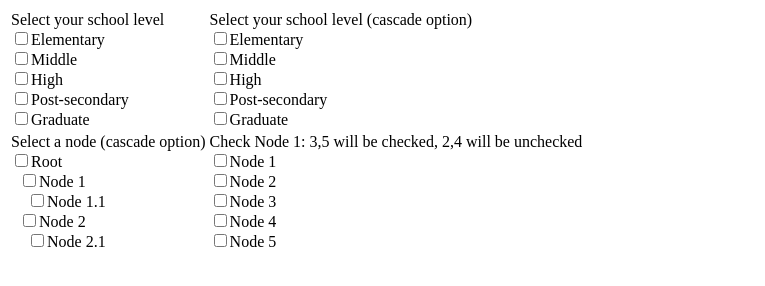
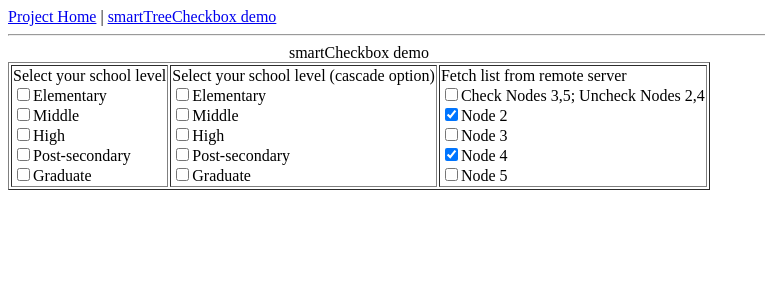
Before and after one commit to daredevel/smartcheckbox, a plain HTML site: page index.html in a window 1280 px wide. Shown: the whole page, without its empty margins (0-765 px from the left). Drawn offline with nearby package versions, Linux system fonts and the light colour scheme; files that its build step writes are made by us from their sources.

Commit message:
code cleaning

```diff
--- a/index.html
+++ b/index.html
@@ -1,9 +1,11 @@
 <!DOCTYPE html PUBLIC "-//W3C//DTD HTML 4.01 Transitional//EN" "http://www.w3.org/TR/html4/loose.dtd">
 <html>
     <head>
-        <title>smartcheckbox 0.3 demo</title>
-        <script type="text/javascript" src="http://ajax.googleapis.com/ajax/libs/jquery/1.4.1/jquery.min.js"></script>
+        <title>smartCheckbox demo</title>
+        <link rel="stylesheet" type="text/css" href="jquery.smarttreecheckbox.css">
+        <script type="text/javascript" src="http://ajax.googleapis.com/ajax/libs/jquery/1.4.2/jquery.min.js"></script>
         <script type="text/javascript" src="jquery.smartcheckbox-0.3.js"></script>
+        <script type="text/javascript" src="jquery.smarttreecheckbox-0.1.js"></script>
         <script type="text/javascript">
         //<!--
             $(document).ready(function() {
@@ -41,34 +43,30 @@
                     attribute: 'value'
                 });
 
-                $('.tree input[type=checkbox]').smartCheckbox({
-                    cascade: true,
-                    onCheck: {
-                        2: { check: '1' },
-                        3: { check: '2' },
-                        4: { check: '1' },
-                        5: { check: '4' }
-                    },
-                    onUncheck: {
-                        1: { uncheck: '4,2' },
-                        2: { uncheck: '3' },
-                        4: { uncheck: '5' }
-                    },
-                    attribute: 'value'
-                });
-
                 $('.remote input[type=checkbox]').smartCheckbox({
                     onCheck: {
                         1: { url: 'server.html' },
                     },
                     attribute: 'value'
                 });
+
+                $('#tree').smartTreeCheckbox({
+                    checkParents: true,
+                    checkChildren: true,
+                    collapsable: true,
+                    collapsed: false
+                });
+
             });
         //-->
         </script>
     </head>
     <body>
-        <table>
+        <a href="https://code.google.com/p/smartcheckbox/">Project Home</a> |
+        <a href="smarttreecheckbox/index.html">smartTreeCheckbox demo</a>
+        <hr>
+        <table border="1">
+            <caption>smartCheckbox demo</caption>
             <tr>
                 <td>
                     <form class="school">
@@ -88,23 +86,13 @@
                         <input type="checkbox" value="4">Post-secondary<br />
                         <input type="checkbox" value="5">Graduate<br />
                     </form>
-            <tr>
-                <td>
-                    <form class="tree">
-                        Select a node (cascade option)<br />
-                        <input type="checkbox" value="1">Root<br />
-                        &nbsp;&nbsp;<input type="checkbox" value="2">Node 1<br />
-                        &nbsp;&nbsp;&nbsp;&nbsp;<input type="checkbox" value="3">Node 1.1<br />
-                        &nbsp;&nbsp;<input type="checkbox" value="4">Node 2<br />
-                        &nbsp;&nbsp;&nbsp;&nbsp;<input type="checkbox" value="5">Node 2.1<br />
-                    </form>
                 <td>
                     <form class="remote">
-                        Check Node 1: 3,5 will be checked, 2,4 will be unchecked<br />
-                        <input type="checkbox" value="1">Node 1<br />
-                        <input type="checkbox" value="2">Node 2<br />
+                        Fetch list from remote server<br />
+                        <input type="checkbox" value="1">Check Nodes 3,5; Uncheck Nodes 2,4<br />
+                        <input type="checkbox" value="2" checked>Node 2<br />
                         <input type="checkbox" value="3">Node 3<br />
-                        <input type="checkbox" value="4">Node 4<br />
+                        <input type="checkbox" value="4" checked>Node 4<br />
                         <input type="checkbox" value="5">Node 5<br />
                     </form>
         </table>
```
Also changed, not shown: jquery.smartcheckbox-0.3.js.
